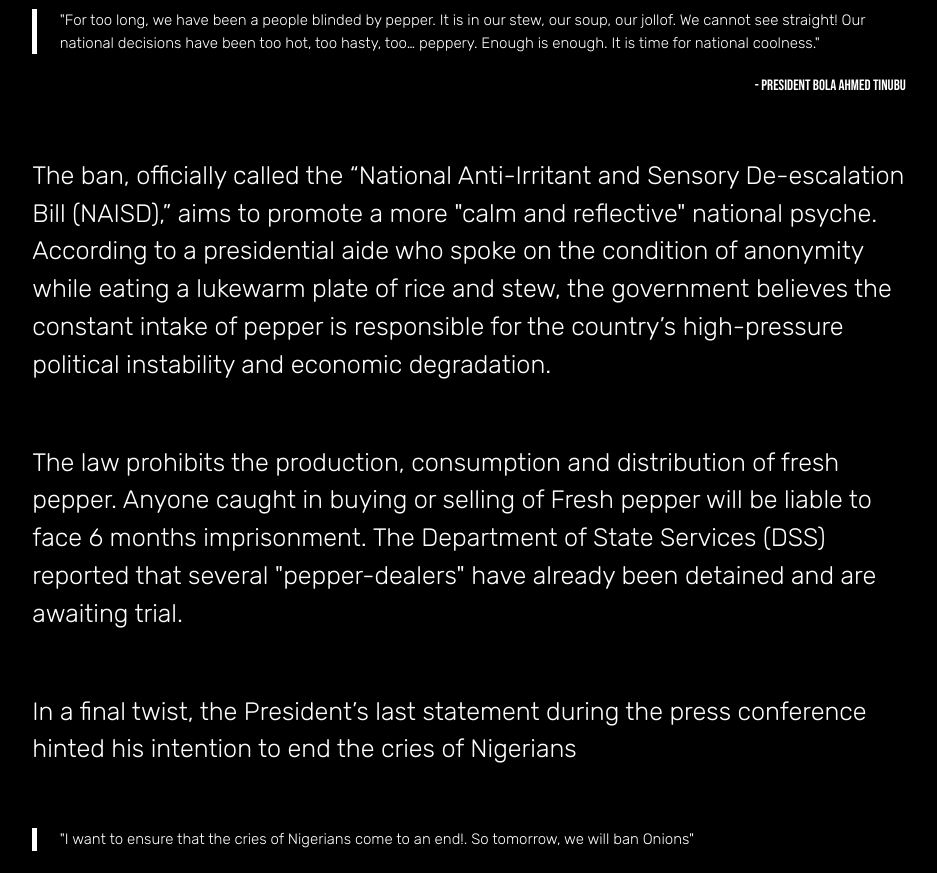
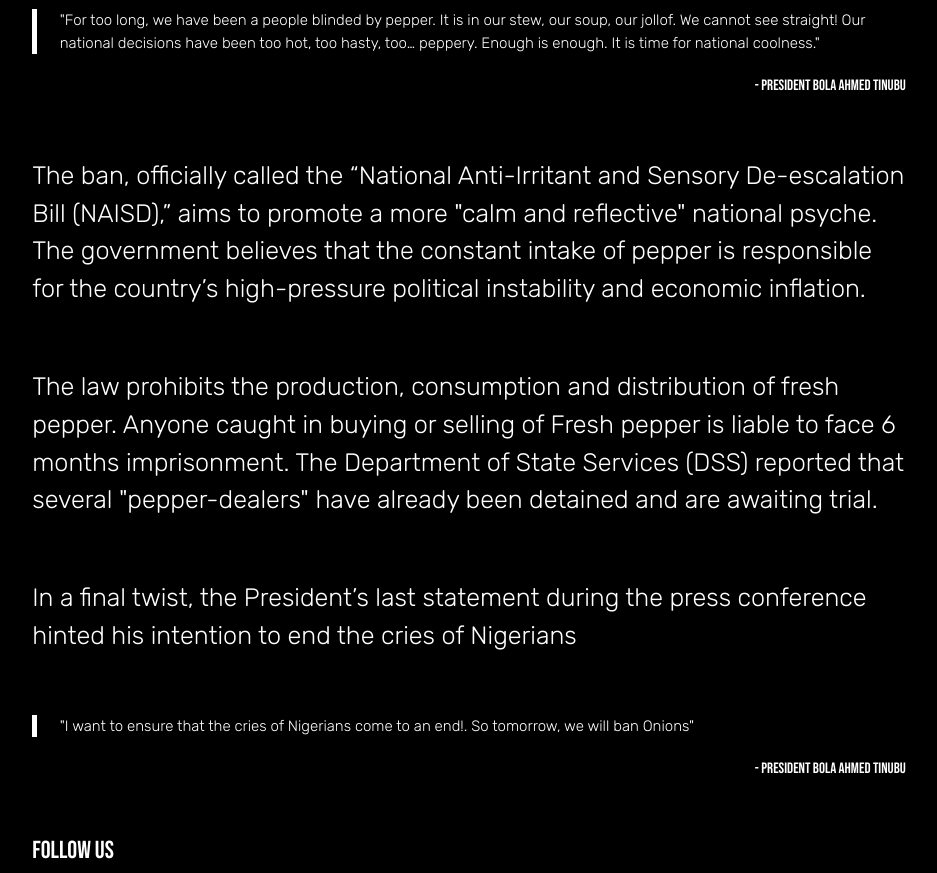
Before and after one commit to Empya1/4g1, a Flask app: page /news/2025/59676 in a window 1280 px wide. Shown: the part 1198-2071 px from the top of the page, without its empty margins (171-1108 px from the left). Run offline with Flask 3, Linux system fonts and the light colour scheme.

Commit message:
Update index.html

```diff
--- a/templates/index.html
+++ b/templates/index.html
@@ -60,12 +60,12 @@
                     <br>
 
                     <p class="top-margin white-text flow-text rubik-300">
-                        The ban, officially called the “National Anti-Irritant and Sensory De-escalation Bill (NAISD),” aims to promote a more "calm and reflective" national psyche. According to a presidential aide who spoke on the condition of anonymity while eating a lukewarm plate of rice and stew, the government believes the constant intake of pepper is responsible for the country’s high-pressure political instability and economic degradation.
+                        The ban, officially called the “National Anti-Irritant and Sensory De-escalation Bill (NAISD),” aims to promote a more "calm and reflective" national psyche. The government believes that the constant intake of pepper is responsible for the country’s high-pressure political instability and economic inflation.
                     </p>
 
                     <p class="top-margin white-text flow-text rubik-300">
 
-                        The law prohibits the production, consumption and distribution of fresh pepper. Anyone caught in buying or selling of Fresh pepper will be liable to face 6 months imprisonment. The Department of State Services (DSS) reported that several "pepper-dealers" have already been detained and are awaiting trial.
+                        The law prohibits the production, consumption and distribution of fresh pepper. Anyone caught in buying or selling of Fresh pepper is liable to face 6 months imprisonment. The Department of State Services (DSS) reported that several "pepper-dealers" have already been detained and are awaiting trial.
                     </p>
 
                     <p class="top-margin white-text flow-text rubik-300">
```
